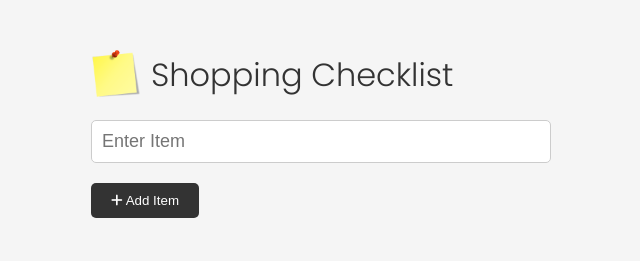
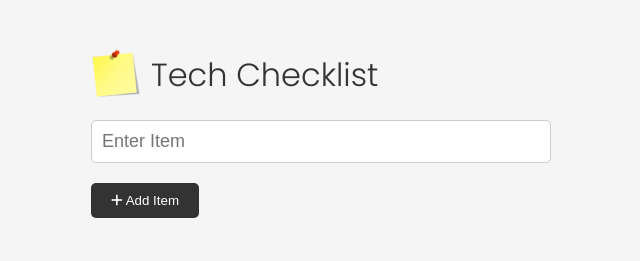
Before and after one commit to uttamshr10/shopping-checklist, a plain HTML site: page index.html in a window 1280 px wide. Shown: the whole page, without its empty margins (319-959 px from the left). Drawn offline with Linux system fonts and the light colour scheme.

Commit message:
README.md added

```diff
--- a/index.html
+++ b/index.html
@@ -12,13 +12,13 @@
       referrerpolicy="no-referrer"
     />
     <link rel="stylesheet" href="style.css">
-    <title>Shopping Checklist</title>
+    <title>Tech Checklist</title>
   </head>
   <body>
     <div class="container">
       <header>
         <img src="note.png" alt="" height="50px" width="50px" />
-        <h1 id="app-title">Shopping Checklist</h1>
+        <h1 id="app-title">Tech Checklist</h1>
       </header>
       <form id="item-form">
         <div class="form-control">
```
Also changed, not shown: homepage.png (added), 1 other file.
